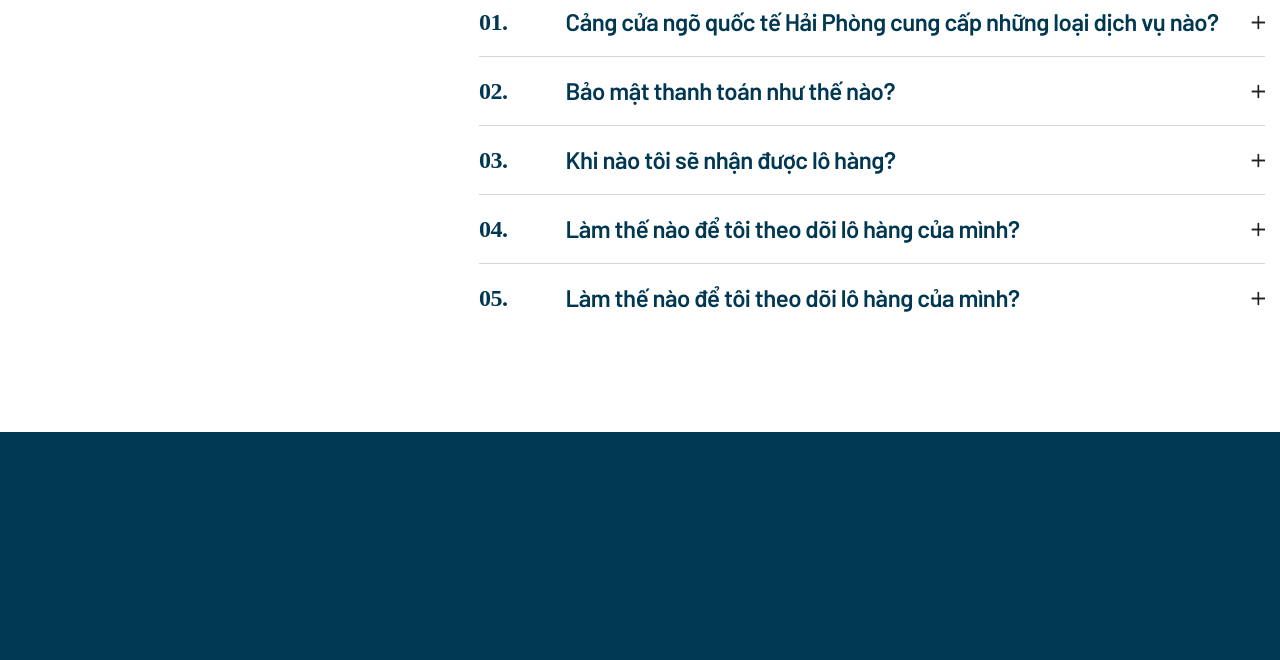
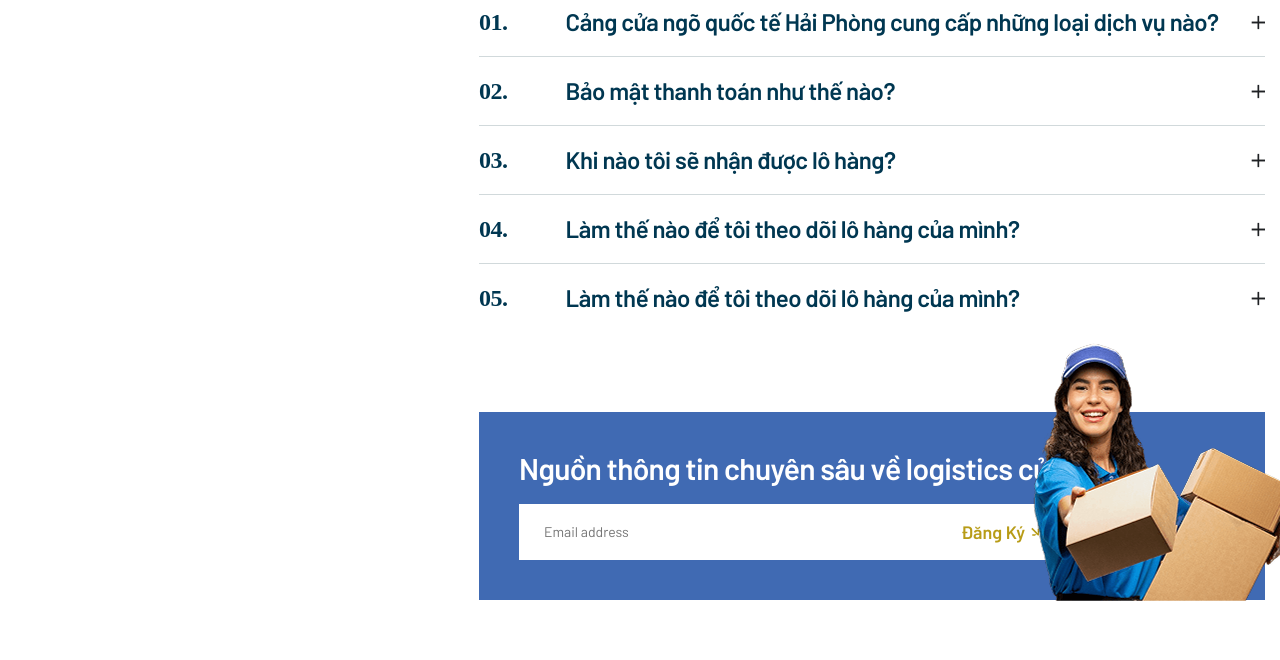
Before and after one commit to padi-dev-lanhk/htit, a plain HTML site: page tau-dang-lam-hang.html in a window 1280 px wide. Shown: the part 2773-3433 px from the top of the page. Drawn offline with Linux system fonts and the light colour scheme.

Commit message:
huyenbt: fix contact form

```diff
--- a/css/about.scss
+++ b/css/about.scss
@@ -1309,6 +1309,7 @@ $font-family-anek : "Anek Bangla", sans-serif;
     }
     &__content {
         display: flex;
+        flex-direction: column;
         flex: 1;
     }
     &__item {
@@ -1398,6 +1399,7 @@ $font-family-anek : "Anek Bangla", sans-serif;
     }
 
     .box-faq {
+        margin-bottom: 80px;
         &__item {
             border-top: 1px solid #D1D9DB;
         }
@@ -1475,6 +1477,60 @@ $font-family-anek : "Anek Bangla", sans-serif;
             letter-spacing: -0.2px;
         }
     }
+    .our-contact {
+        background: #406AB3;
+        padding: 40px;
+        position: relative;
+        &__inner {
+            display: flex;
+            flex-direction: column;
+            gap: 20px 0;
+            position: relative;
+
+        }
+        &__img {
+            position: absolute;
+            right: -77px;
+            top: -110px;
+        }
+        &__title {
+            color: #FFF;
+            font-size: 30px;
+            font-weight: 600;
+            line-height: 32px; /* 106.667% */
+            letter-spacing: -0.64px;
+        }
+        &__group {
+            display: flex;
+            gap: 0;
+        }
+        &__input {
+            height: 56px;
+            line-height: 56px;
+            padding: 0 25px;
+            background-color: #FFF;
+            width: 417px;
+        }
+        &__btn {
+            height: 56px;
+            line-height: 56px;
+            padding: 0 25px;
+            background-color: #FFF;
+            span {
+                color: #B89C17;
+                font-size: 18px;
+                font-weight: 600;
+                text-transform: capitalize;
+            }
+            svg {
+
+            }
+            display: flex;
+            justify-content: center;
+            align-items: center;
+            gap: 0 3px;
+        }
+    }
 }
 @media (max-width: 991px) {
     .our-service__top-title {
@@ -1774,4 +1830,19 @@ $font-family-anek : "Anek Bangla", sans-serif;
     .our-about-aspiration__inner {
         flex-direction: column;
     }
+
+    .our-service-details .box-faq__header h3 {
+        padding-right: 20px;
+    }
+    .our-service-details .our-contact__btn {
+        width: 122px;
+        padding: 0 15px;
+    }
+    .our-service-details .our-contact__input {
+        width: calc(100% - 122px);
+    }
+    // our contact
+    .our-service-details .our-contact__img {
+        display: none;
+    }
 }
--- a/tau-dang-lam-hang.html
+++ b/tau-dang-lam-hang.html
@@ -264,6 +264,24 @@
                                     </div>
                                 </div>
                             </div>
+                            <div class="our-contact">
+                                <div class="our-contact__inner">
+                                    <img class="our-contact__img" src="images/service/img-contact.png" alt="">
+                                    <h3 class="our-contact__title">Nguồn thông tin chuyên sâu về logistics của bạn.</h3>
+                                    <form action="" class="our-contact__form">
+                                        <div class="our-contact__group">
+                                            <input type="text" class="our-contact__input" placeholder="Email address">
+                                            <button class="our-contact__btn">
+                                                <span>Đăng ký</span>
+                                                <svg width="11" height="15" viewBox="0 0 11 15" fill="none" xmlns="http://www.w3.org/2000/svg">
+                                                <path d="M8.58698 10.1486L6.97795 11.7576L4.27713 11.7557L4.27597 10.1328L8.49648 10.1281L3.26527 4.89684L4.41832 3.74379L9.63591 8.96137L9.63289 4.73307L11.2567 4.7352L11.2531 10.5922L11.2813 10.6204L10.1701 11.7316L8.58698 10.1486Z" fill="#B89C17"/>
+                                                </svg>
+
+                                            </button>
+                                        </div>
+                                    </form>
+                                </div>
+                            </div>
                         </div>
                     </div>
                 </div>
```
Also changed, not shown: css/about.css, images/service/img-contact.png (added).
